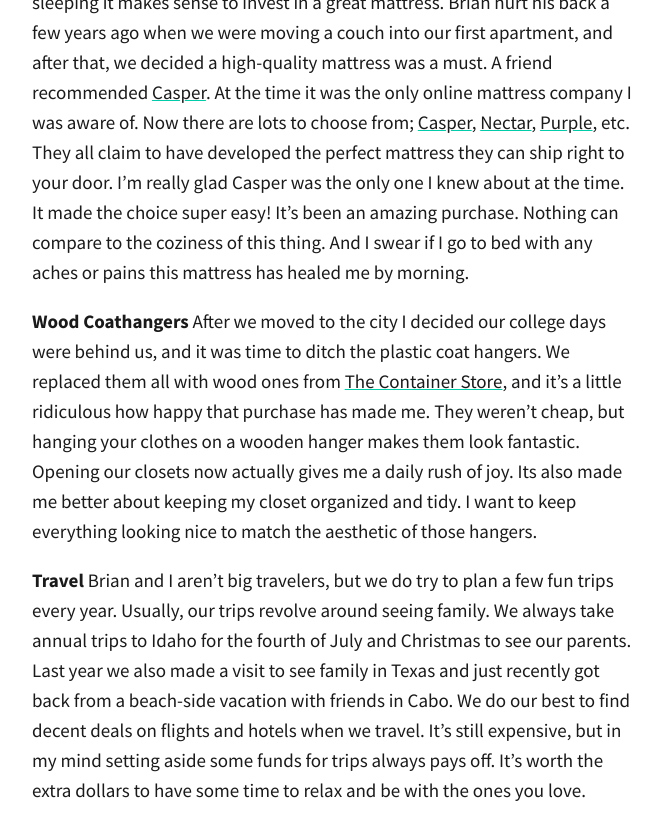
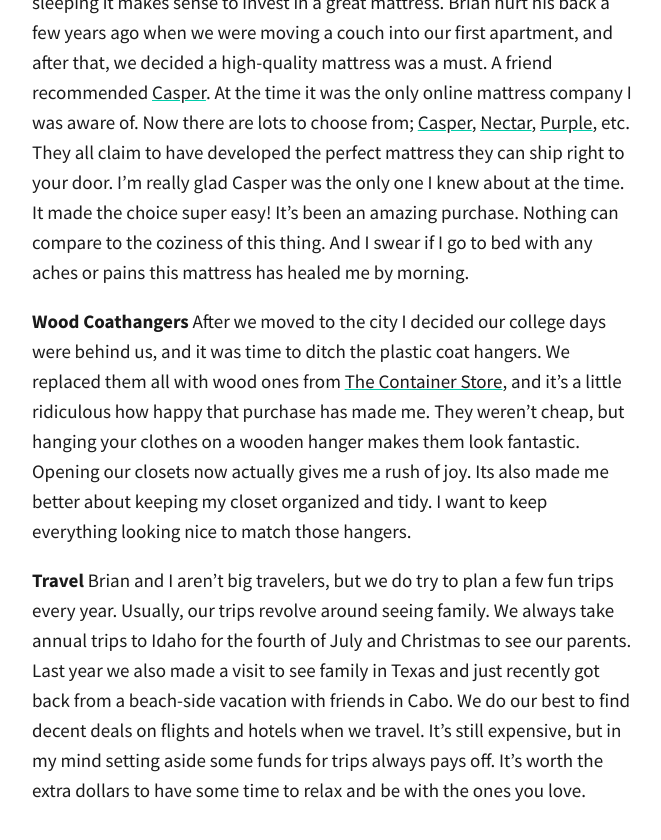
Before and after one commit to totiffany/totiffany.github.io, a Jekyll site: the page built from _posts/2018-03-08-3-Splurges-I've-Never-Regretted.md, in a window 1280 px wide and 900 px high, scrolled down 1802 px. Shown: the top 840 px of the window, without its empty margins (308-969 px from the left). Built offline with Jekyll 4.4.1, drawn with Linux system fonts in a browser that asks for light colours; our own code applies the rules of GitHub Pages for plain Markdown files.

Commit message:
Update 2018-03-08-3-Splurges-I've-Never-Regretted.md

```diff
--- a/_posts/2018-03-08-3-Splurges-I've-Never-Regretted.md
+++ b/_posts/2018-03-08-3-Splurges-I've-Never-Regretted.md
@@ -19,7 +19,7 @@ I've always had the sense that I should avoid spending money as often as possibl
 If you think about it, we spend _so_ much time sleeping it makes sense to invest in a great mattress. Brian hurt his back a few years ago when we were moving a couch into our first apartment, and after that, we decided a high-quality mattress was a must. A friend recommended [Casper](https://casper.com/friends/tiffanyturley). At the time it was the only online mattress company I was aware of. Now there are lots to choose from; [Casper](https://casper.com/friends/tiffanyturley), [Nectar](https://www.nectarsleep.com/), [Purple](https://purple.com/), etc. They all claim to have developed the perfect mattress they can ship right to your door. I'm really glad Casper was the only one I knew about at the time. It made the choice super easy! It's been an amazing purchase. Nothing can compare to the coziness of this thing. And I swear if I go to bed with any aches or pains this mattress has healed me by morning.
 
 **Wood Coathangers**
-After we moved to the city I decided our college days were behind us, and it was time to ditch the plastic coat hangers. We replaced them all with wood ones from [The Container Store](https://www.containerstore.com/s/closet/hangers/wooden/petite-basic-natural-wooden-hangers/123d?productId=11007382), and it's a little ridiculous how happy that purchase has made me. They weren't cheap, but hanging your clothes on a wooden hanger makes them look fantastic. Opening our closets now actually gives me a daily rush of joy. Its also made me better about keeping my closet organized and tidy. I want to keep everything looking nice to match the aesthetic of those hangers.
+After we moved to the city I decided our college days were behind us, and it was time to ditch the plastic coat hangers. We replaced them all with wood ones from [The Container Store](https://www.containerstore.com/s/closet/hangers/wooden/petite-basic-natural-wooden-hangers/123d?productId=11007382), and it's a little ridiculous how happy that purchase has made me. They weren't cheap, but hanging your clothes on a wooden hanger makes them look fantastic. Opening our closets now actually gives me a rush of joy. Its also made me better about keeping my closet organized and tidy. I want to keep everything looking nice to match those hangers.
 
 **Travel**
 Brian and I aren't big travelers, but we do try to plan a few fun trips every year. Usually, our trips revolve around seeing family. We always take annual trips to Idaho for the fourth of July and Christmas to see our parents. Last year we also made a visit to see family in Texas and just recently got back from a beach-side vacation with friends in Cabo. We do our best to find decent deals on flights and hotels when we travel. It's still expensive, but in my mind setting aside some funds for trips always pays off. It's worth the extra dollars to have some time to relax and be with the ones you love.
```
